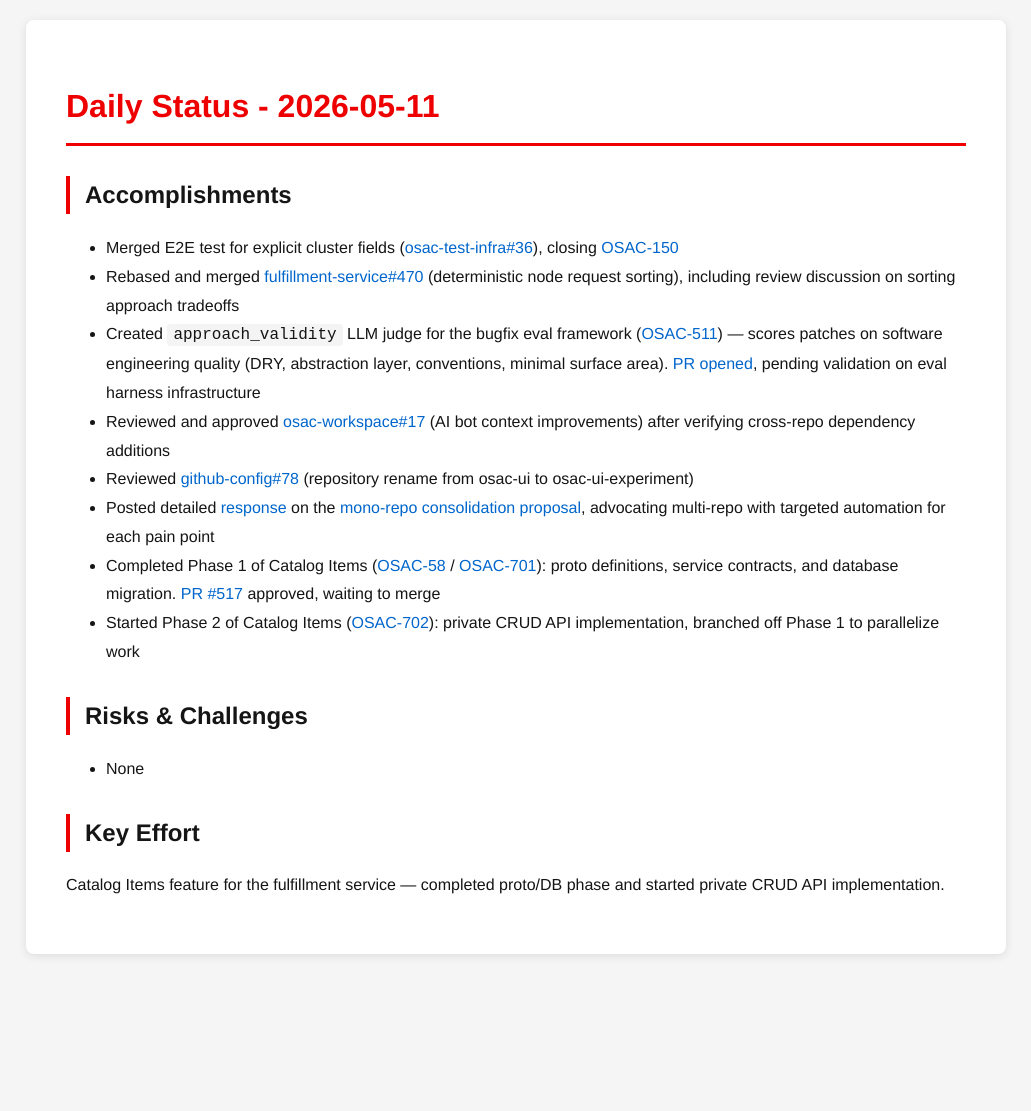
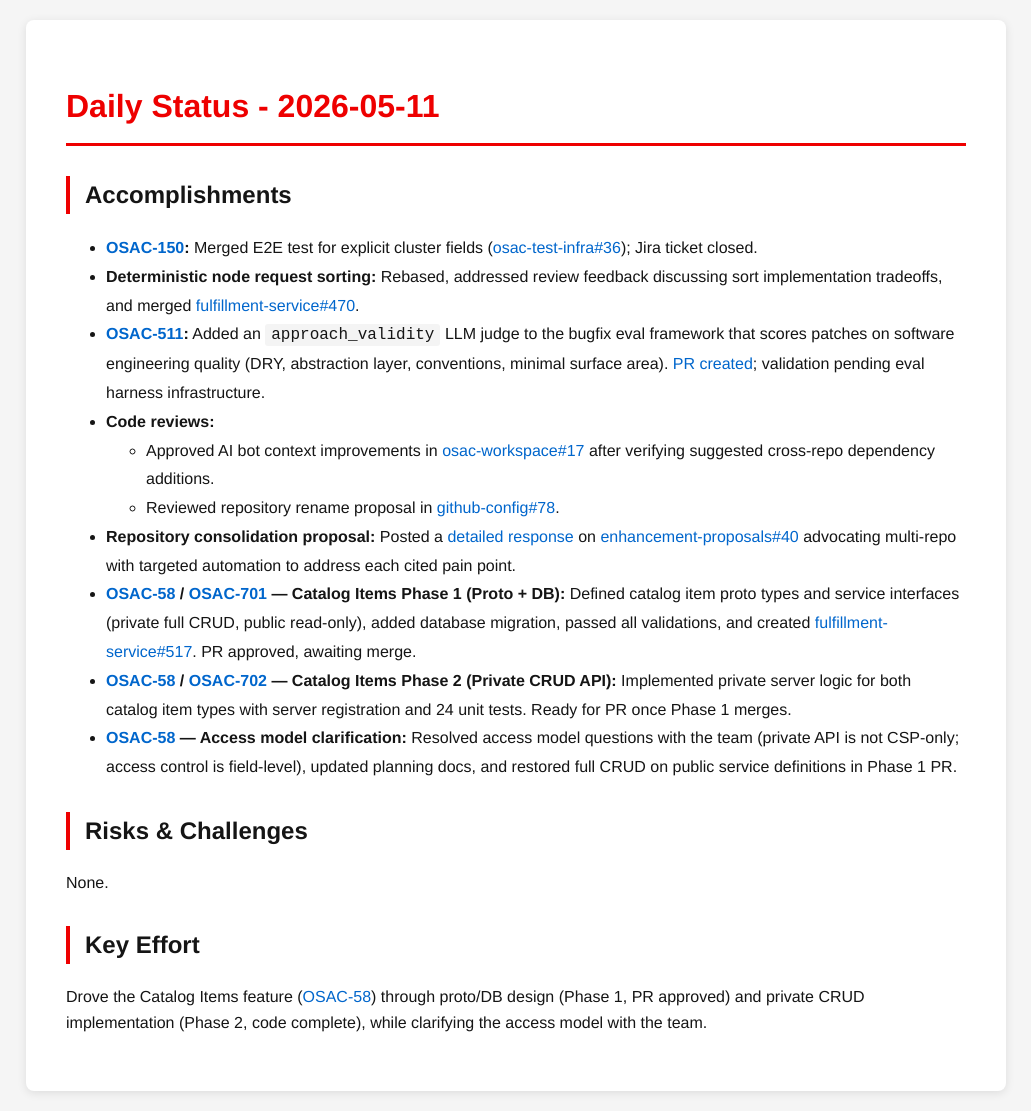
Before and after one commit to tzvatot/daily-status, a Jekyll site: the page built from 2026-05-11.md, in a window 1280 px wide. Shown: the whole page, without its empty margins (124-1155 px from the left). Built offline with Jekyll 4.4.1, drawn with Linux system fonts in a browser that asks for light colours; before the commit the page ends 974 px from its top, so only the background shows below that.

Commit message:
Daily status update - 2026-05-11

```diff
--- a/2026-05-11.md
+++ b/2026-05-11.md
@@ -7,17 +7,19 @@ date: 2026-05-11
 # Daily Status - 2026-05-11
 
 ## Accomplishments
-- Merged E2E test for explicit cluster fields ([osac-test-infra#36](https://github.com/osac-project/osac-test-infra/pull/36)), closing [OSAC-150](https://redhat.atlassian.net/browse/OSAC-150)
-- Rebased and merged [fulfillment-service#470](https://github.com/osac-project/fulfillment-service/pull/470) (deterministic node request sorting), including review discussion on sorting approach tradeoffs
-- Created `approach_validity` LLM judge for the bugfix eval framework ([OSAC-511](https://redhat.atlassian.net/browse/OSAC-511)) — scores patches on software engineering quality (DRY, abstraction layer, conventions, minimal surface area). [PR opened](https://github.com/eranco74/osac-bugfix-eval/pull/1), pending validation on eval harness infrastructure
-- Reviewed and approved [osac-workspace#17](https://github.com/osac-project/osac-workspace/pull/17) (AI bot context improvements) after verifying cross-repo dependency additions
-- Reviewed [github-config#78](https://github.com/osac-project/github-config/pull/78) (repository rename from osac-ui to osac-ui-experiment)
-- Posted detailed [response](https://github.com/osac-project/enhancement-proposals/pull/40#issuecomment-4420565236) on the [mono-repo consolidation proposal](https://github.com/osac-project/enhancement-proposals/pull/40), advocating multi-repo with targeted automation for each pain point
-- Completed Phase 1 of Catalog Items ([OSAC-58](https://redhat.atlassian.net/browse/OSAC-58) / [OSAC-701](https://redhat.atlassian.net/browse/OSAC-701)): proto definitions, service contracts, and database migration. [PR #517](https://github.com/osac-project/fulfillment-service/pull/517) approved, waiting to merge
-- Started Phase 2 of Catalog Items ([OSAC-702](https://redhat.atlassian.net/browse/OSAC-702)): private CRUD API implementation, branched off Phase 1 to parallelize work
+- **[OSAC-150](https://redhat.atlassian.net/browse/OSAC-150):** Merged E2E test for explicit cluster fields ([osac-test-infra#36](https://github.com/osac-project/osac-test-infra/pull/36)); Jira ticket closed.
+- **Deterministic node request sorting:** Rebased, addressed review feedback discussing sort implementation tradeoffs, and merged [fulfillment-service#470](https://github.com/osac-project/fulfillment-service/pull/470).
+- **[OSAC-511](https://redhat.atlassian.net/browse/OSAC-511):** Added an `approach_validity` LLM judge to the bugfix eval framework that scores patches on software engineering quality (DRY, abstraction layer, conventions, minimal surface area). [PR created](https://github.com/eranco74/osac-bugfix-eval/pull/1); validation pending eval harness infrastructure.
+- **Code reviews:**
+  - Approved AI bot context improvements in [osac-workspace#17](https://github.com/osac-project/osac-workspace/pull/17) after verifying suggested cross-repo dependency additions.
+  - Reviewed repository rename proposal in [github-config#78](https://github.com/osac-project/github-config/pull/78).
+- **Repository consolidation proposal:** Posted a [detailed response](https://github.com/osac-project/enhancement-proposals/pull/40#issuecomment-4420565236) on [enhancement-proposals#40](https://github.com/osac-project/enhancement-proposals/pull/40) advocating multi-repo with targeted automation to address each cited pain point.
+- **[OSAC-58](https://redhat.atlassian.net/browse/OSAC-58) / [OSAC-701](https://redhat.atlassian.net/browse/OSAC-701) — Catalog Items Phase 1 (Proto + DB):** Defined catalog item proto types and service interfaces (private full CRUD, public read-only), added database migration, passed all validations, and created [fulfillment-service#517](https://github.com/osac-project/fulfillment-service/pull/517). PR approved, awaiting merge.
+- **[OSAC-58](https://redhat.atlassian.net/browse/OSAC-58) / [OSAC-702](https://redhat.atlassian.net/browse/OSAC-702) — Catalog Items Phase 2 (Private CRUD API):** Implemented private server logic for both catalog item types with server registration and 24 unit tests. Ready for PR once Phase 1 merges.
+- **[OSAC-58](https://redhat.atlassian.net/browse/OSAC-58) — Access model clarification:** Resolved access model questions with the team (private API is not CSP-only; access control is field-level), updated planning docs, and restored full CRUD on public service definitions in Phase 1 PR.
 
 ## Risks & Challenges
-- None
+None.
 
 ## Key Effort
-Catalog Items feature for the fulfillment service — completed proto/DB phase and started private CRUD API implementation.
+Drove the Catalog Items feature ([OSAC-58](https://redhat.atlassian.net/browse/OSAC-58)) through proto/DB design (Phase 1, PR approved) and private CRUD implementation (Phase 2, code complete), while clarifying the access model with the team.
```
